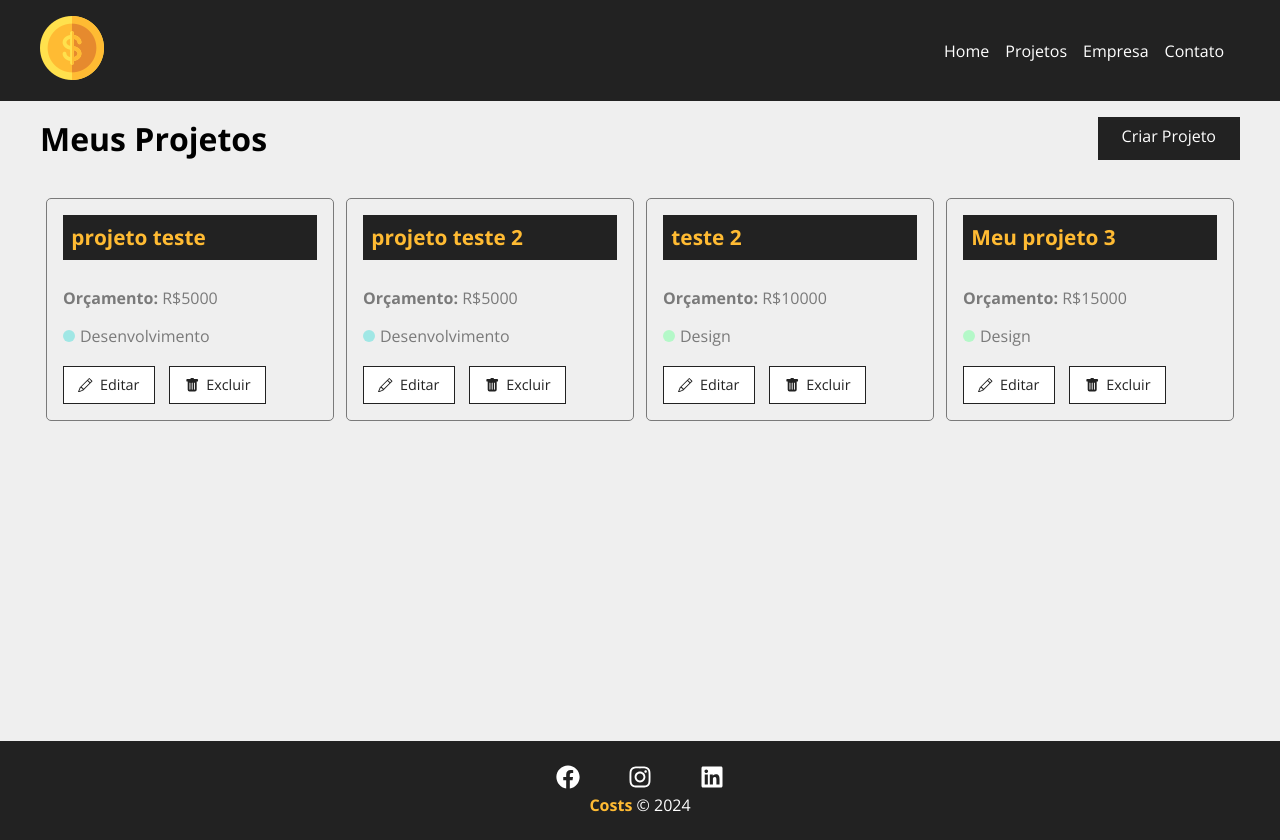
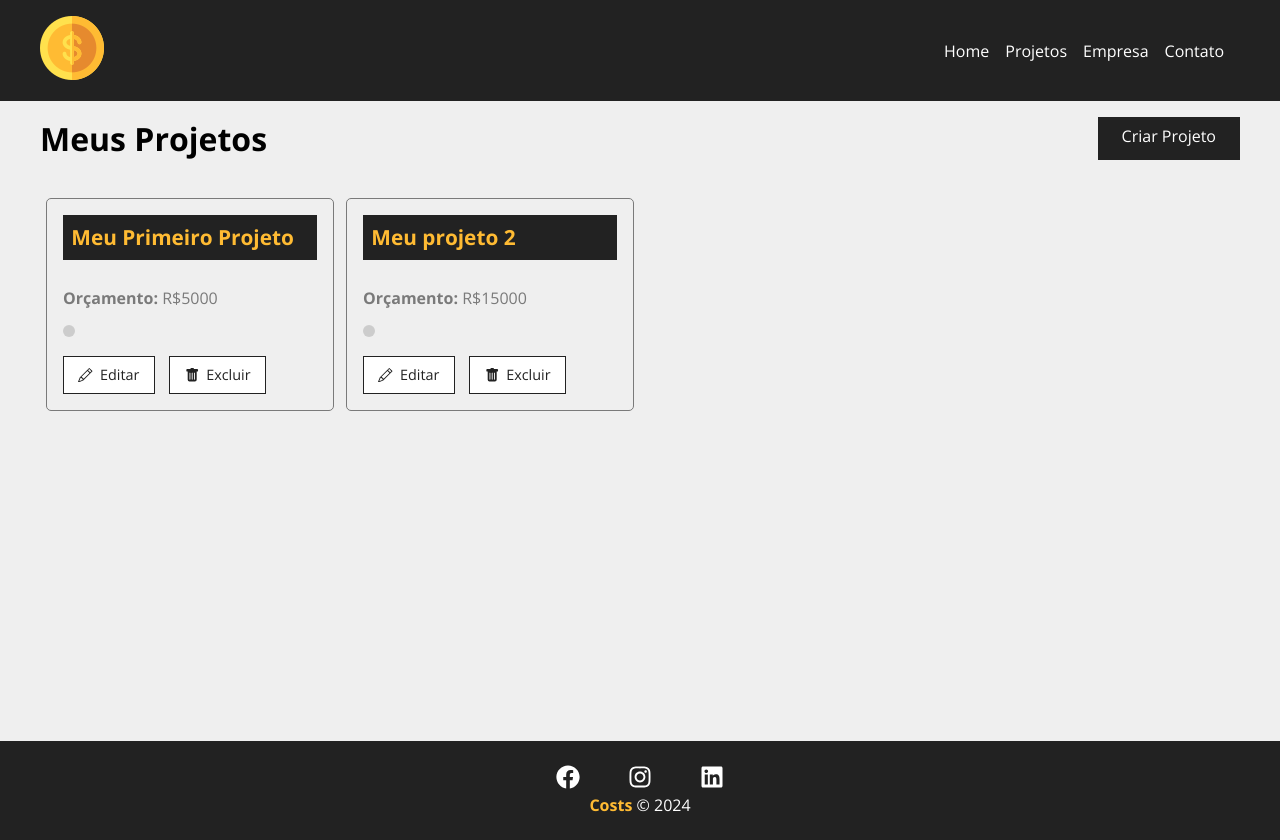
Before and after one commit to lucianobrsts/costs, a React (Create React App) app: page /projects in a window 1280 px wide. Built offline with nearby package versions, Linux system fonts and the light colour scheme; data requests are answered from the project's data file; the HTML template or start-up script is replaced by a standard one.

Commit message:
Remove projetos

```diff
--- a/db.json
+++ b/db.json
@@ -1,41 +1,23 @@
 {
   "projects": [
     {
-      "id": "5863",
+      "id": "38d3",
+      "name": "Meu Primeiro Projeto",
+      "budget": "5000",
       "category": {
         "id": "2",
         "name": "Desenvolvimento"
-      },
-      "name": "projeto teste",
-      "budget": "5000"
-    },
-    {
-      "id": "5864",
-      "category": {
-        "id": "2",
-        "name": "Desenvolvimento"
-      },
-      "name": "projeto teste 2",
-      "budget": "5000"
-    },
-    {
-      "id": "1b5d",
-      "name": "teste 2",
-      "budget": "10000",
-      "category": {
-        "id": "3",
-        "name": "Design"
       },
       "cost": 0,
       "services": []
     },
     {
-      "id": "802d",
-      "name": "Meu projeto 3",
+      "id": "cdf7",
+      "name": "Meu projeto 2",
       "budget": "15000",
       "category": {
-        "id": "3",
-        "name": "Design"
+        "id": "4",
+        "name": "Planejamento"
       },
       "cost": 0,
       "services": []
--- a/src/components/pages/Projects.js
+++ b/src/components/pages/Projects.js
@@ -13,6 +13,7 @@
 function Projects() {
     const [projects, setProjects] = useState([])
     const [removeLoading, setRemoveLoading] = useState(false)
+    const [projectMessage, setProjectMessage] = useState('')
 
     const location = useLocation()
     let message = ''
@@ -38,6 +39,22 @@
         }, 300)
     }, [])
 
+    function removeProject(id) {
+
+        fetch(`http://localhost:5000/projects/${id}`, {
+            method: 'DELETE',
+            headers: {
+                'Content-Type': 'application/json'
+            },
+        })
+        .then((resp) => resp.json())
+        .then(() => {
+            setProjects(projects.filter((project) => project.id !== id))
+            setProjectMessage('Projeto removido com sucesso!')
+        })
+        .catch(err => console.log(err))
+    }
+
     return (
         <div className={styles.projects_container}>
             <div className={styles.title_container}>
@@ -46,6 +63,7 @@
             </div>
 
             {message && <Message type="success" msg={message} />}
+            {projectMessage && <Message type="success" msg={projectMessage} />}
 
             <Container customClass="start">
                 {projects.length > 0 &&
@@ -54,8 +72,9 @@
                             id={project.id}
                             name={project.name}
                             budget={project.budget}
-                            category={project.category.name}
+                            //category={project.category.name}
                             key={project.id}
+                            handleRemove={removeProject}
                         />
                     ))}
                     {!removeLoading && <Loading />}
--- a/src/components/project/ProjectCard.js
+++ b/src/components/project/ProjectCard.js
@@ -4,6 +4,12 @@
 import {BsPencil, BsFillTrashFill} from 'react-icons/bs'
 
 function ProjectCard({ id, name, budget, category, handleRemove }) {
+
+    const remove = (e) => {
+        e.preventDefault()
+        handleRemove(id)
+    }
+
     return (
         <div className={styles.project_card}>
             <h4>{name}</h4>
@@ -12,14 +18,14 @@
             </p>
             <p className={styles.category_text}>
                 {/*erro ao chamar o metodo toLowerCase()*/}
-                <span className={`${styles[category?.toLowerCase()]}`}></span> {category}
+                <span className={`${styles[category]}`}></span> {category}
             </p>
             <div className={styles.project_card_actions}>
                 <Link to={`/project/` + id}>
                     <BsPencil /> Editar
                 </Link>
 
-                <button onClick="">
+                <button onClick={remove}>
                     <BsFillTrashFill /> Excluir
                 </button>
             </div>
```
Also changed, not shown: src/components/form/Select.js (line endings or trailing spaces), src/components/form/input.js (line endings or trailing spaces).
